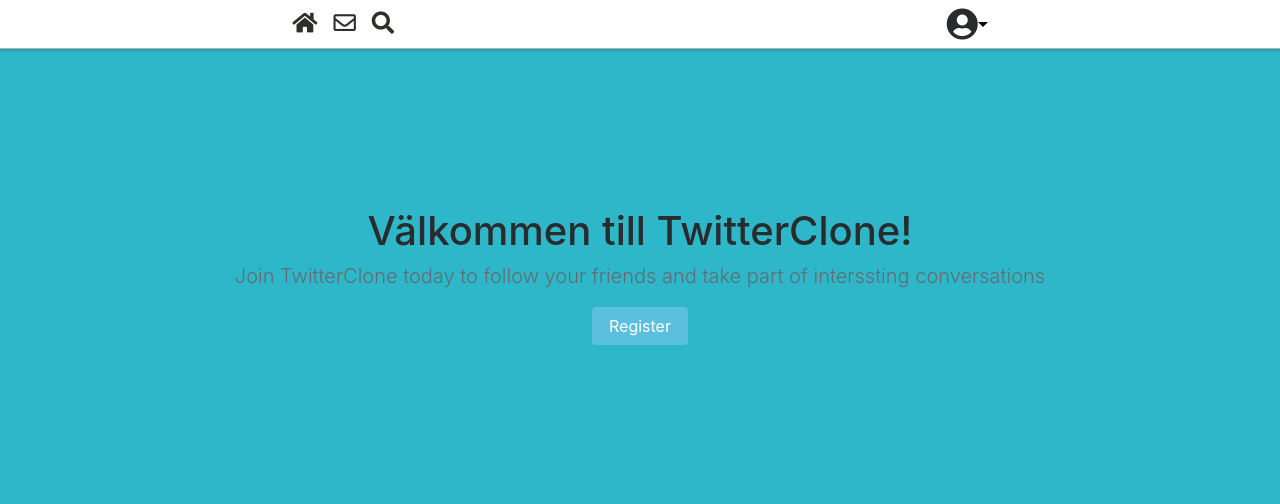
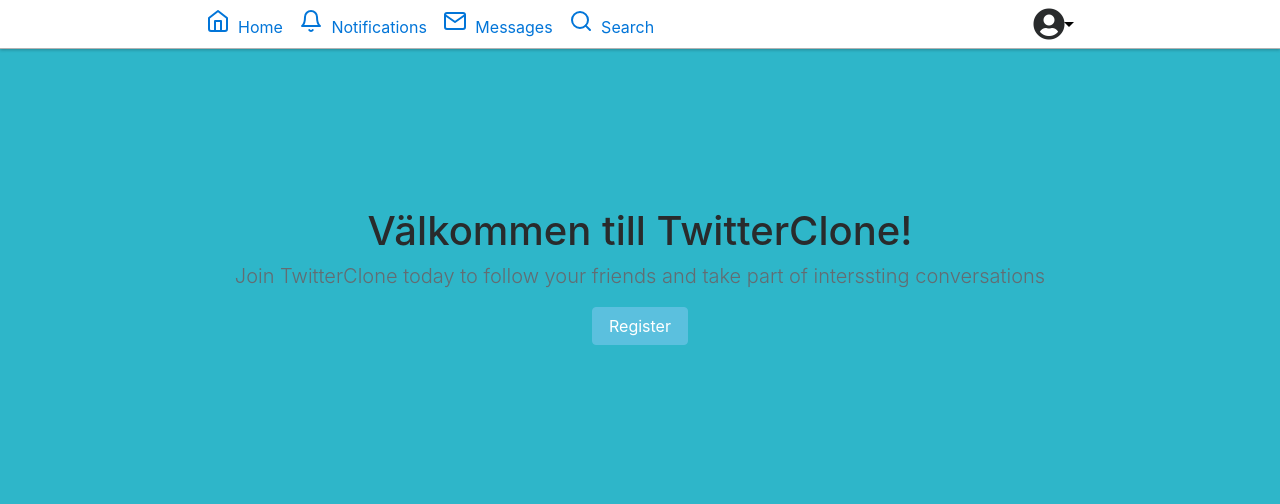
Before and after one commit to chas-academy/k02-php-oop-jquery-Jonon, a PHP site: page / in a window 1280 px wide. Shown: the top 504 px of the page. Run offline with PHP 8.4, Linux system fonts and the light colour scheme; the visitor is signed in with stand-in values (Sample User, id 1); some libraries are stand-ins or nearby versions.

Commit message:
Change icons and add font

```diff
--- a/templates/navigation.php
+++ b/templates/navigation.php
@@ -5,13 +5,20 @@
         if (isset($_SESSION['user'])) {
             $html = <<<HTML
         <div class="d-flex aligner">
-                <a href="/" class=""><i class="fas fa-home"></i>
+                <a href="/" class=""><i data-feather="home"></i>
+                <span class="ml-1 font-josefin-slab">Home</span>
                 </a>
 
-                <a href="/" class="ml-3"><i class="far fa-envelope"></i>
+                <a href="/" class="ml-3"><i data-feather="bell"></i>
+                <span class="ml-1 font-josefin-slab">Notifications</span>
                 </a>
 
-                <a href="/" class="ml-3"><i class="fas fa-search"></i>
+                <a href="/" class="ml-3"><i data-feather="mail"></i>
+                <span class="ml-1 font-josefin-slab">Messages</span>
+                </a>
+
+                <a href="/" class="ml-3"><i data-feather="search"></i>
+                <span class="ml-1 font-josefin-slab">Search</span>
                 </a>
             </div>
 
```
